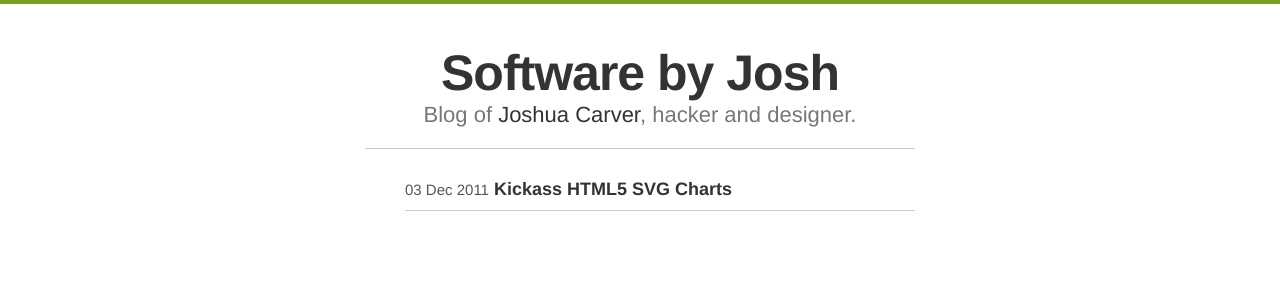
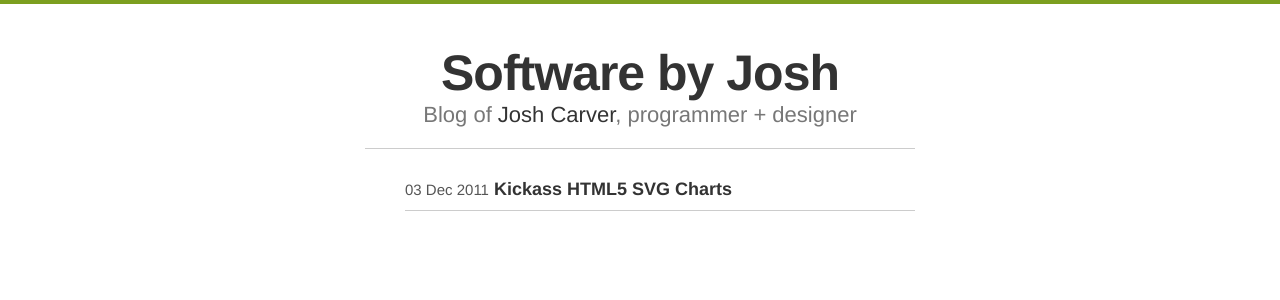
Before and after one commit to jcarver989/jcarver989.github.io, a Jekyll site: the page built from index.html, in a window 1280 px wide. Shown: the top 300 px of the page. Built offline with Jekyll 4.4.1, drawn with Linux system fonts in a browser that asks for light colours.

Commit message:
remove hacker copy - sounded too hipster

```diff
--- a/_layouts/default.html
+++ b/_layouts/default.html
@@ -11,7 +11,7 @@
 
     <div class="header">
       <h2><a href="/">Software by Josh</a></h2>
-      <h3>Blog of <a href="http://github.com/jcarver989">Joshua Carver</a>, hacker and designer.</h3>
+      <h3>Blog of <a href="http://github.com/jcarver989">Josh Carver</a>, programmer + designer</h3>
       <hr />
     </div>
 
```
